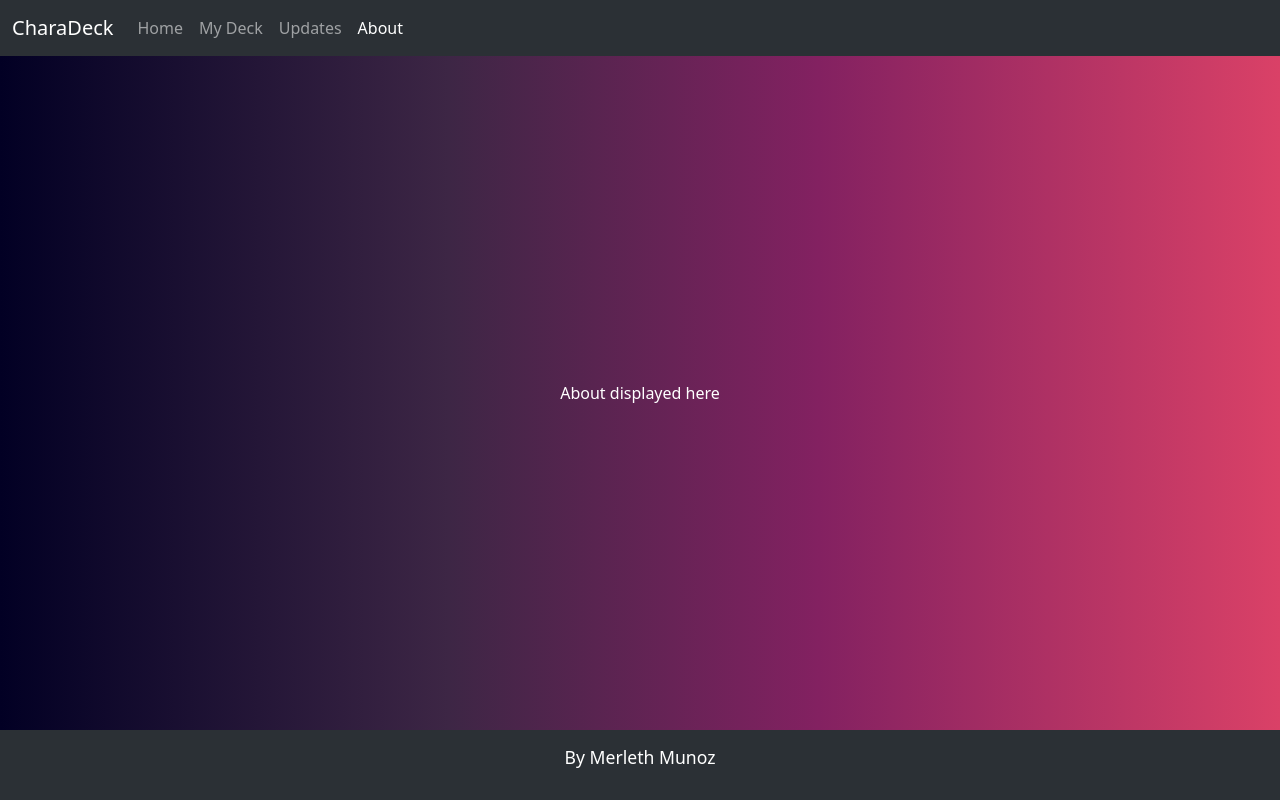
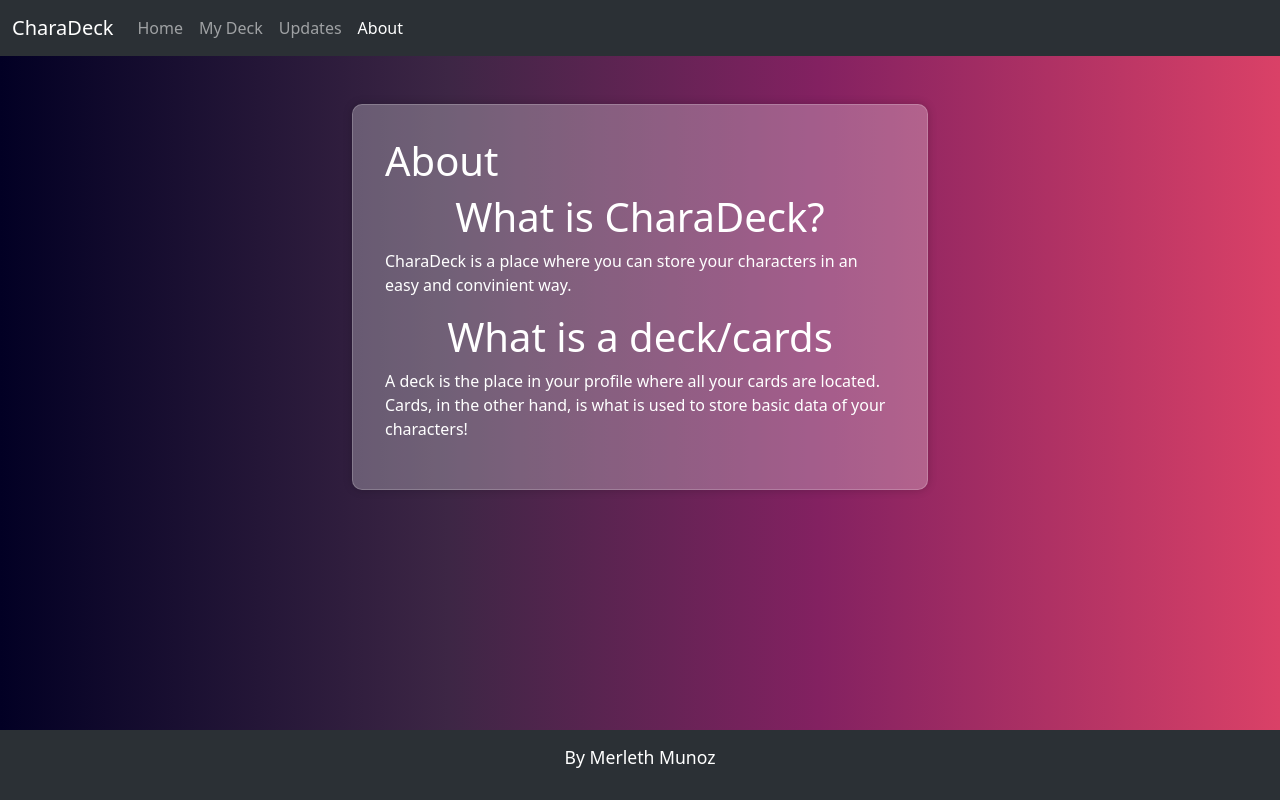
Before and after one commit to mn-munoz/startup, a React (Vite) app in the folder charadeck/: page /about in a window 1280 px wide. Built offline with nearby package versions, Linux system fonts and the light colour scheme; no server answers.

Commit message:
implemented about.jsx
Moved old files of about page into depricated folter

Updated about.css

```diff
--- a/charadeck/about.html
+++ b/charadeck/depricated(DELETE LATER)/about.html
@@ -32,7 +32,9 @@
     </header>
     <main>
 
-        <div class="heading-image"></div>
+        <div class="heading-image">
+
+        </div>
 
         <div class="wrapper">
           <h1>About</h1>
--- a/charadeck/styles/about.css
+++ b/charadeck/src/about/about.css
@@ -1,12 +1,19 @@
 main {
     flex-direction: column;
+    justify-content: left;
 }
 
 .heading-image {
     min-inline-size: 100dvw;
-    min-block-size: 20dvh;
+    max-block-size: 20dvh;
+    overflow-y: hidden;
     background-size: cover;
     background-position: center;
+}
+
+img {
+    height: 100%;
+    width: 100%;
 }
 
 .wrapper {
--- a/charadeck/src/about/about.jsx
+++ b/charadeck/src/about/about.jsx
@@ -1,9 +1,59 @@
 import React from 'react';
+import './about.css'
 
-export function About() {
+export function About(props) {
+  const [imageUrl, setImageUrl] = React.useState('');
+
+
+  React.useEffect(() => {
+    const fetchData = async () => {
+      const config = await fetch('/api/config');
+      const authorization = await config.json();
+
+      try {
+      const res = await fetch("https://api.pexels.com/v1/curated", {
+          headers: {
+              Authorization: authorization.authorization
+          }
+      });
+
+      const data = await res.json();
+
+      console.log(data);
+
+      const random = Math.floor(Math.random() * 15);
+      const randImgUrl = data.photos[random].src.large;
+      setImageUrl(randImgUrl);
+
+      } catch (error) {
+          console.error("Error when getting picture:", error);
+      }
+
+    }
+    fetchData();
+
+  },[]);
+
+  let img = '';
+
+  if (imageUrl) {
+    img = <img src={imageUrl} alt='stock background'/>;
+  }
   return (
-    <main className='container-fluid text-center'>
-      <div>About displayed here</div>
+    <main>
+      <div className="heading-image">
+          {img}
+      </div>
+      <div className="wrapper">
+          <h1>About</h1>
+
+          <h2>What is CharaDeck?</h2>
+          <p>CharaDeck is a place where you can store your characters in an easy and convinient way.</p>
+
+          <h2>What is a deck/cards</h2>
+
+          <p>A deck is the place in your profile where all your cards are located. Cards, in the other hand, is what is used to store basic data of your characters!</p>
+        </div>
     </main>
   );
 }
```
Also changed, not shown: charadeck/depricated(DELETE LATER)/about.js (renamed from charadeck/about.js).
